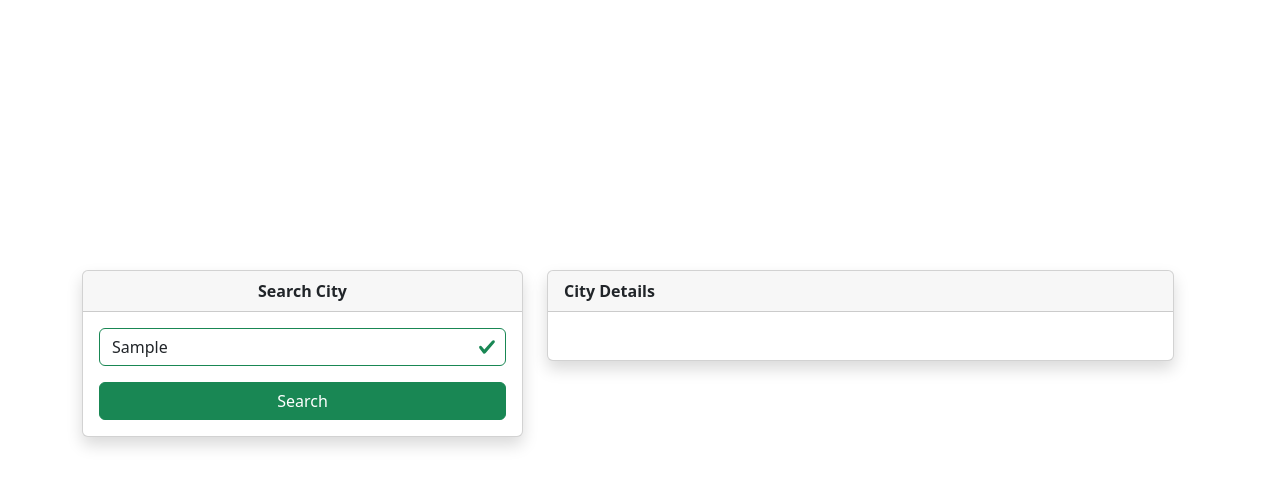
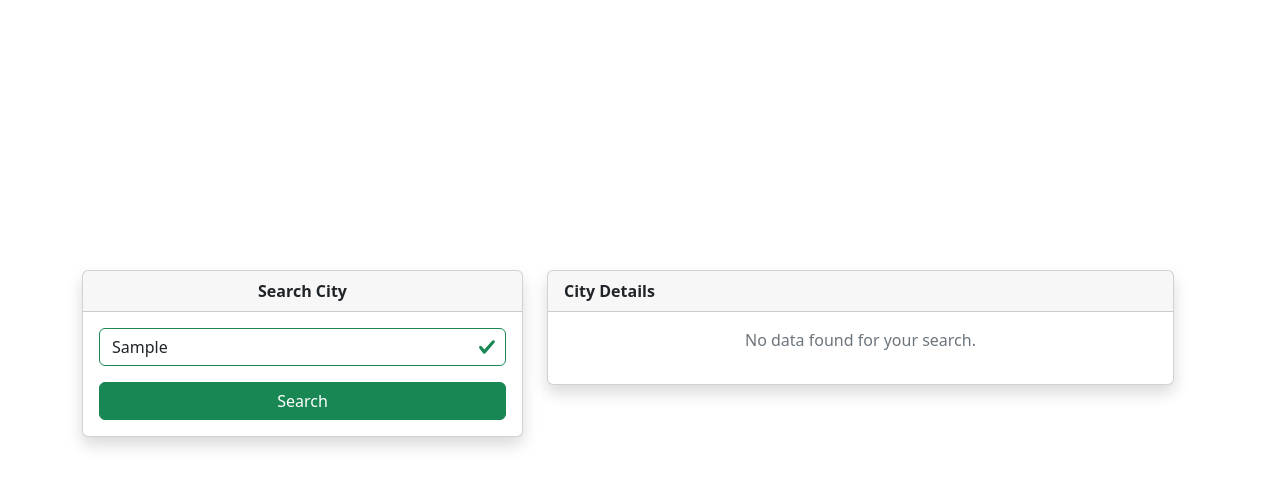
Before and after one commit to MahinSojitra/city-searcher, a plain HTML site: page index.html in a window 1280 px wide. Both pictures are taken after typing "Sample" into the empty fields and a click on the button "Search". Shown: the part 63-550 px from the top of the page. Drawn offline with nearby package versions, Linux system fonts and the light colour scheme; no server answers.

Commit message:
fix | api response message

```diff
--- a/index.html
+++ b/index.html
@@ -99,7 +99,9 @@
               <p
                 id="noDataMessage"
                 class="text-center text-muted align-middle d-none"
-              ></p>
+              >
+                No data found for your search.
+              </p>
             </div>
           </div>
         </div>
--- a/script.js
+++ b/script.js
@@ -41,8 +41,8 @@ $(document).ready(function () {
       success: function (response) {
         updateCityDetails(response);
       },
-      error: function (response) {
-        noDataMessage.text(response.error).removeClass("d-none");
+      error: function () {
+        noDataMessage.removeClass("d-none");
       },
       complete: function () {
         searchBtn.prop("disabled", false);
```
